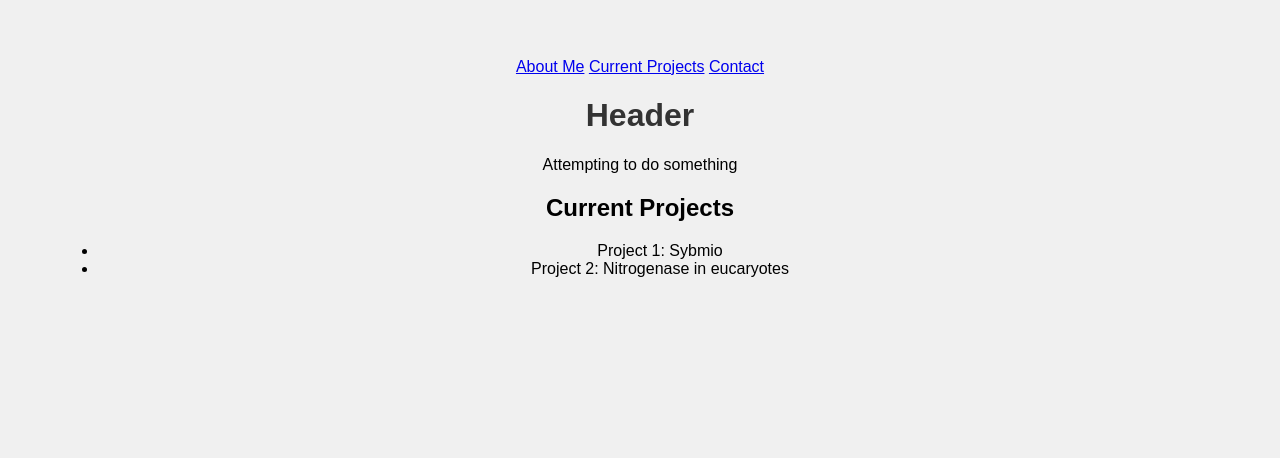
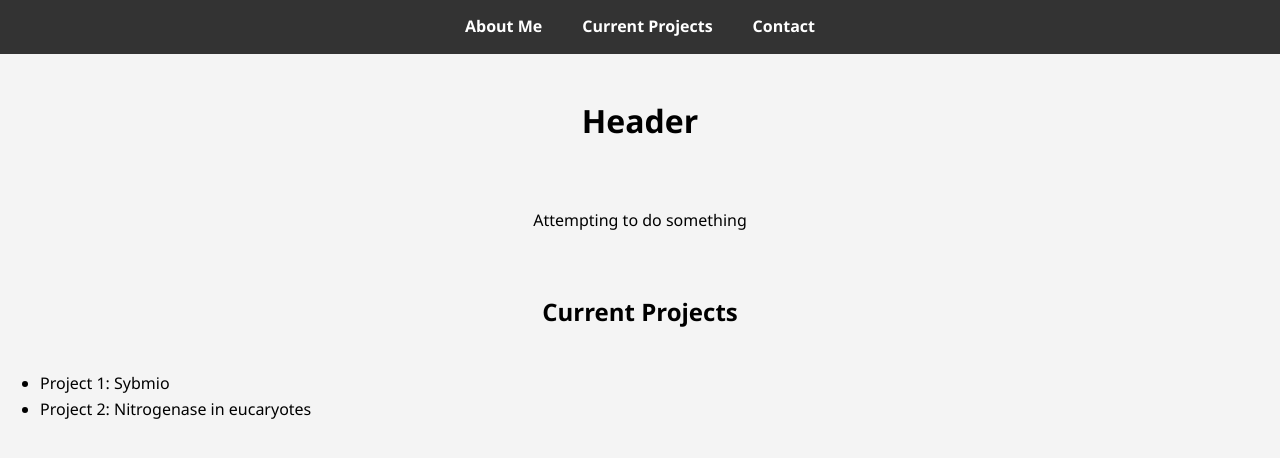
Before and after one commit to d-belous/d-belous.github.io, a plain HTML site: page index.html in a window 1280 px wide. Drawn offline with Linux system fonts and the light colour scheme.

Commit message:
Update style.css
Copied from gemini

```diff
--- a/style.css
+++ b/style.css
@@ -1,9 +1,41 @@
+/* Basic Page Setup */
 body {
-    font-family: sans-serif;
-    background-color: #f0f0f0;
+    font-family: 'Segoe UI', Tahoma, Geneva, Verdana, sans-serif;
+    margin: 0;
+    padding: 0;
+    background-color: #f4f4f4;
+    line-height: 1.6;
+}
+
+/* The Top Panel Styling */
+.navbar {
+    background-color: #333; /* Dark Grey */
+    overflow: hidden;
+    position: sticky;       /* Keeps the bar at the top when you scroll */
+    top: 0;
+    width: 100%;
+    display: flex;
+    justify-content: center;
+}
+
+/* Styling the links inside the bar */
+.navbar a {
+    display: block;
+    color: white;
     text-align: center;
-    padding: 50px;
+    padding: 14px 20px;
+    text-decoration: none; /* Removes the underline */
+    font-weight: bold;
 }
-h1 {
-    color: #333;
+
+/* Change color when you hover over links */
+.navbar a:hover {
+    background-color: #555;
+    color: #00d4ff;
 }
+
+/* Spacing for the content below the bar */
+h1, h2, p {
+    padding: 20px;
+    text-align: center;
+}
```
